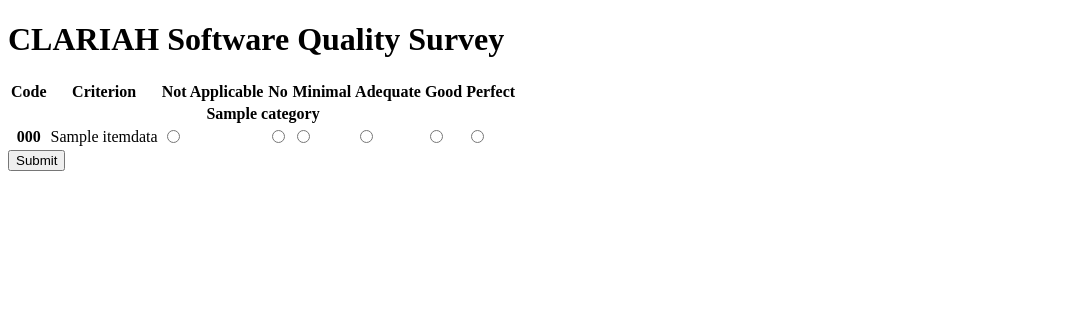
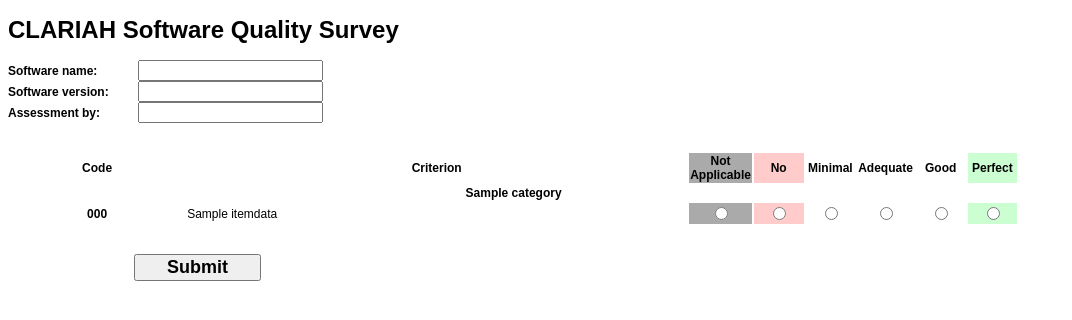
Before and after one commit to CLARIAH/software-quality-guidelines, a Django app: template websurvey/websurvey/templates/interactive_survey.html in a window 1280 px wide. Shown: the top 320 px of the page, without its empty margins (0-1072 px from the left). Run offline with Django 3.2, Linux system fonts and the light colour scheme; the template is opened without the code that fills it: most values are stand-ins (such as "Sample title", 1, 10 or a date in 2020); parts of the project's set-up code (start-up, migrations or seed data) failed here and were passed over.

Commit message:
websurvey styling

```diff
--- a/websurvey/websurvey/templates/interactive_survey.html
+++ b/websurvey/websurvey/templates/interactive_survey.html
@@ -4,6 +4,41 @@
     <meta http-equiv="content-type" content="text/html; charset=utf-8" />
     <title>CLARIAH Software Quality Survey</title>
     <style type="text/css" media="all">
+        body {
+            font-family: sans-serif;
+            font-size: 12px;
+        }
+        label {
+            display: inline-block;
+            width: 10%;
+            font-weight: bold;
+        }
+        #submit {
+            display: block;
+            width: 10%;
+            margin-left: 10%;
+            margin-right: auto;
+            font-size: 150%;
+            font-weight: bold;
+        }
+        .colna, .col0,.col1,.col2,.col3,.col4 {
+            width: 5%;
+            text-align: center;
+        }
+        .col0 {
+            background: #ffcbcb;
+
+        }
+        .col4 {
+            background: #cbffd1;
+
+        }
+        .colna {
+            background: #aaa;
+        }
+        table {
+            width: 80%;
+        }
 
     </style>
  </head>
@@ -12,17 +47,25 @@
 <h1>CLARIAH Software Quality Survey</h1>
 
 <form action="" method="post" accept-charset="utf-8">
+
+<label>Software name:</label> <input name="name" /><br />
+<label>Software version:</label> <input name="version" /><br />
+<label>Assessment by:</label> <input name="creator" /><br />
+
+<br />
+<br />
+
 {% csrf_token %}
 <table>
 <tr>
-    <th>Code</th>
-    <th>Criterion</th>
-    <th>Not Applicable</th>
-    <th>No</th>
-    <th>Minimal</th>
-    <th>Adequate</th>
-    <th>Good</th>
-    <th>Perfect</th>
+    <th class="colcode">Code</th>
+    <th class="collabel">Criterion</th>
+    <th class="colna">Not Applicable</th>
+    <th class="col0">No</th>
+    <th class="col1">Minimal</th>
+    <th class="col2">Adequate</th>
+    <th class="col3">Good</th>
+    <th class="col4">Perfect</th>
 </tr>
 {% for category, categorydata in criteria.items %}
 <tr>
@@ -32,23 +75,27 @@
 </tr>
 {% for code, itemdata in categorydata.items %}
 <tr>
-    <th>
+    <th class="colcode">
         {{ code }}
     </th>
-    <td>
+    <td class="collabel">
         {{ itemdata.label }}
     </td>
-    <td><input type="radio" name="{{code}}" value="NA" /></td>
-    <td><input type="radio" name="{{code}}" value="0" /></td>
-    <td><input type="radio" name="{{code}}" value="1" /></td>
-    <td><input type="radio" name="{{code}}" value="2" /></td>
-    <td><input type="radio" name="{{code}}" value="3" /></td>
-    <td><input type="radio" name="{{code}}" value="4" /></td>
+    <td class="colna"><input type="radio" name="{{code}}" value="NA" /></td>
+    <td class="col0"><input type="radio" name="{{code}}" value="0" /></td>
+    <td class="col1"><input type="radio" name="{{code}}" value="1" /></td>
+    <td class="col2"><input type="radio" name="{{code}}" value="2" /></td>
+    <td class="col3"><input type="radio" name="{{code}}" value="3" /></td>
+    <td class="col4"><input type="radio" name="{{code}}" value="4" /></td>
 </tr>
 {% endfor %}
 {% endfor %}
 </table>
-<input type="submit" value="Submit" />
+<br />
+<br />
+<input id="submit" type="submit" value="Submit" />
+<br />
+<br />
 </form>
 
 
```
